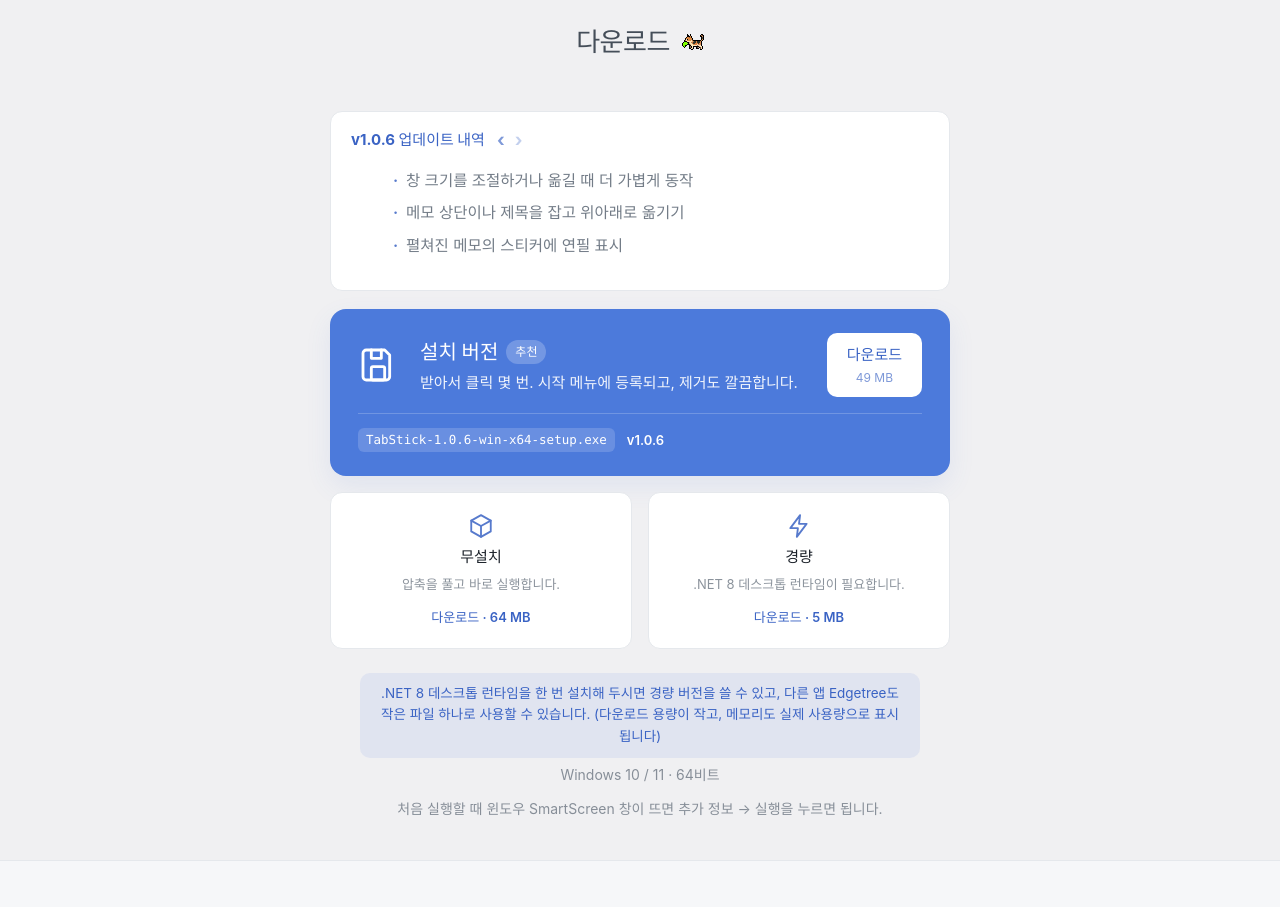
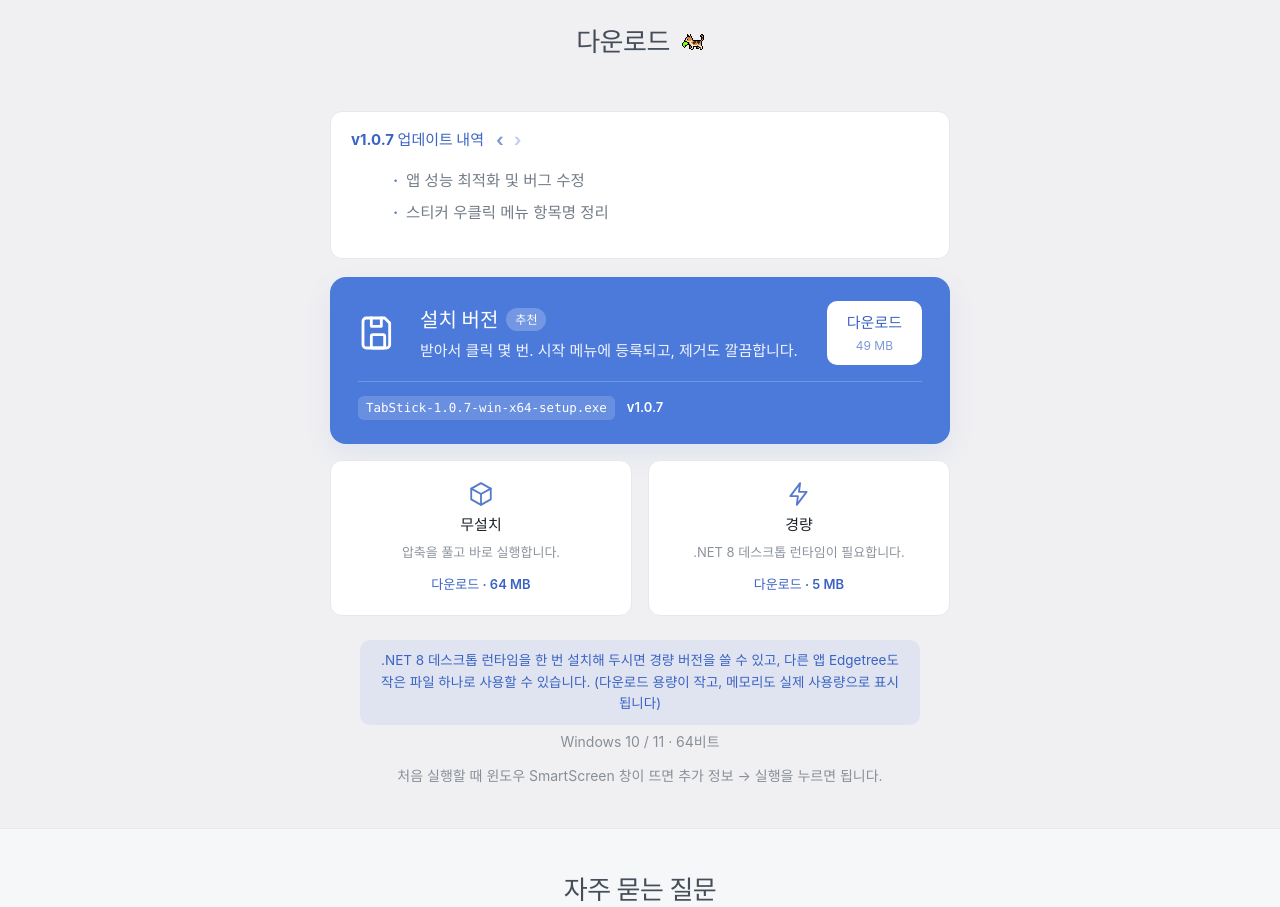
Before and after one commit to legendsteel11-dotcom/tabstick-app, a Vue app: page / in a window 1280 px wide. Shown: the part 3700-4607 px from the top of the page. Built offline with nearby package versions, Linux system fonts and the light colour scheme; a web font is replaced by a local one.

Commit message:
Point the page at 1.0.7

```diff
--- a/src/components/DownloadSection.vue
+++ b/src/components/DownloadSection.vue
@@ -53,7 +53,7 @@
 
 // 표시용 버전(배지 "v1.0.2")과 릴리즈 태그(v1.0.2)는 여기. channel이 비면 (Beta) 알약이 사라진다 -
 // 2026-07-26에 뗐다(개인 프로그램의 베타 표기가 "덜 만든 것"으로 읽힌다는 지적).
-const version = '1.0.6'
+const version = '1.0.7'
 const channel = ''
 
 /**
--- a/src/i18n.ts
+++ b/src/i18n.ts
@@ -138,6 +138,13 @@
       // 광고가 앞서 나가지 않는다(예전 notesVersion 상수가 하던 일을 데이터가 스스로 한다).
       // 1.0.2 이하는 싣지 않는다 - 한두 줄 요약뿐이라 목록이 채워 넣은 것처럼 보인다.
       notes: [
+        {
+          version: '1.0.7',
+          items: [
+            '앱 성능 최적화 및 버그 수정',
+            '스티커 우클릭 메뉴 항목명 정리',
+          ],
+        },
         {
           version: '1.0.6',
           items: [
@@ -370,6 +377,13 @@
       notesNewer: 'Newer update notes',
       notes: [
         {
+          version: '1.0.7',
+          items: [
+            'Performance improvements and bug fixes',
+            'Tidier item names in the sticker right-click menu',
+          ],
+        },
+        {
           version: '1.0.6',
           items: [
             'Resizing and moving windows is lighter',
```
Also changed, not shown: 1 other file (tests, documents, lock files or other folders).
